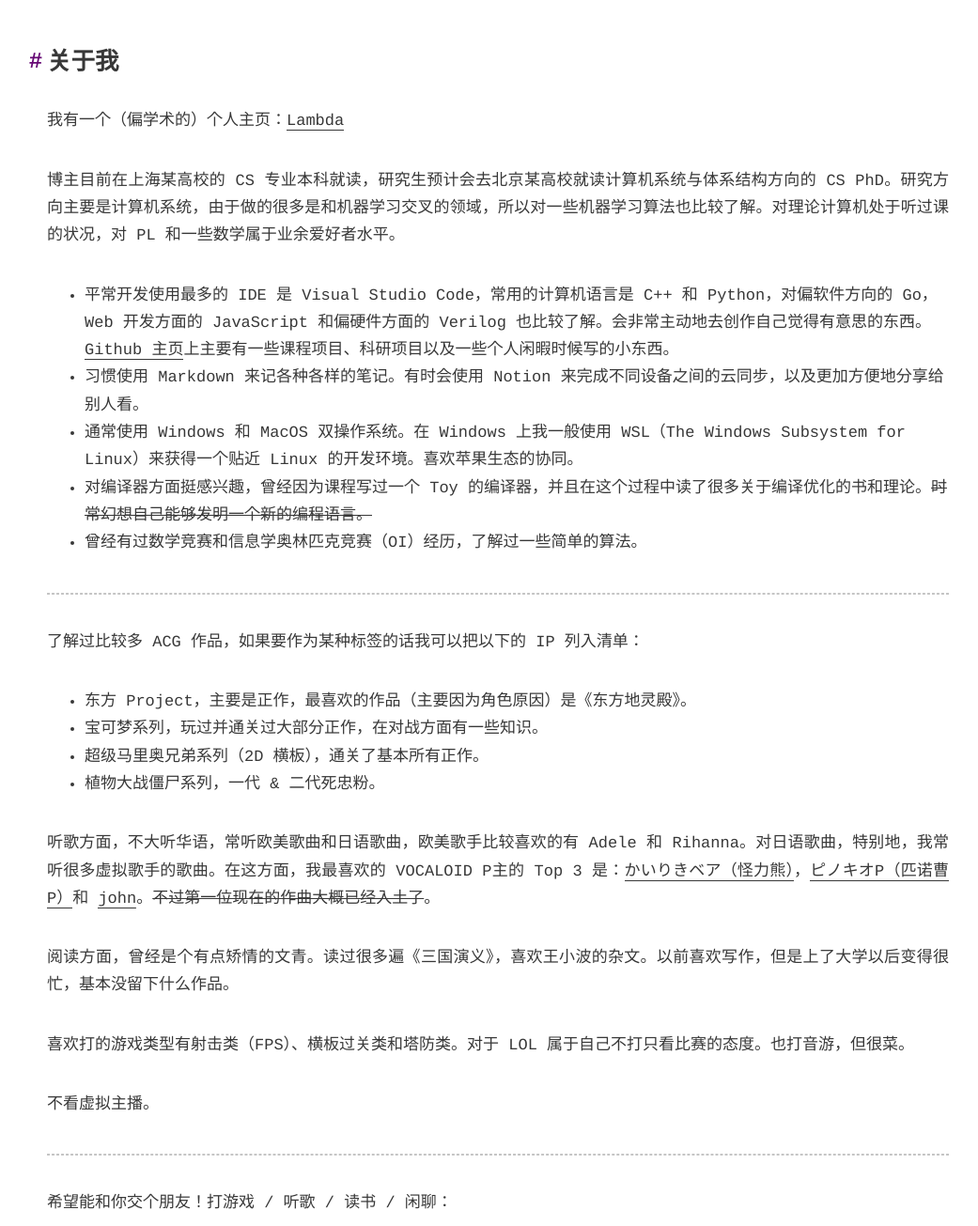
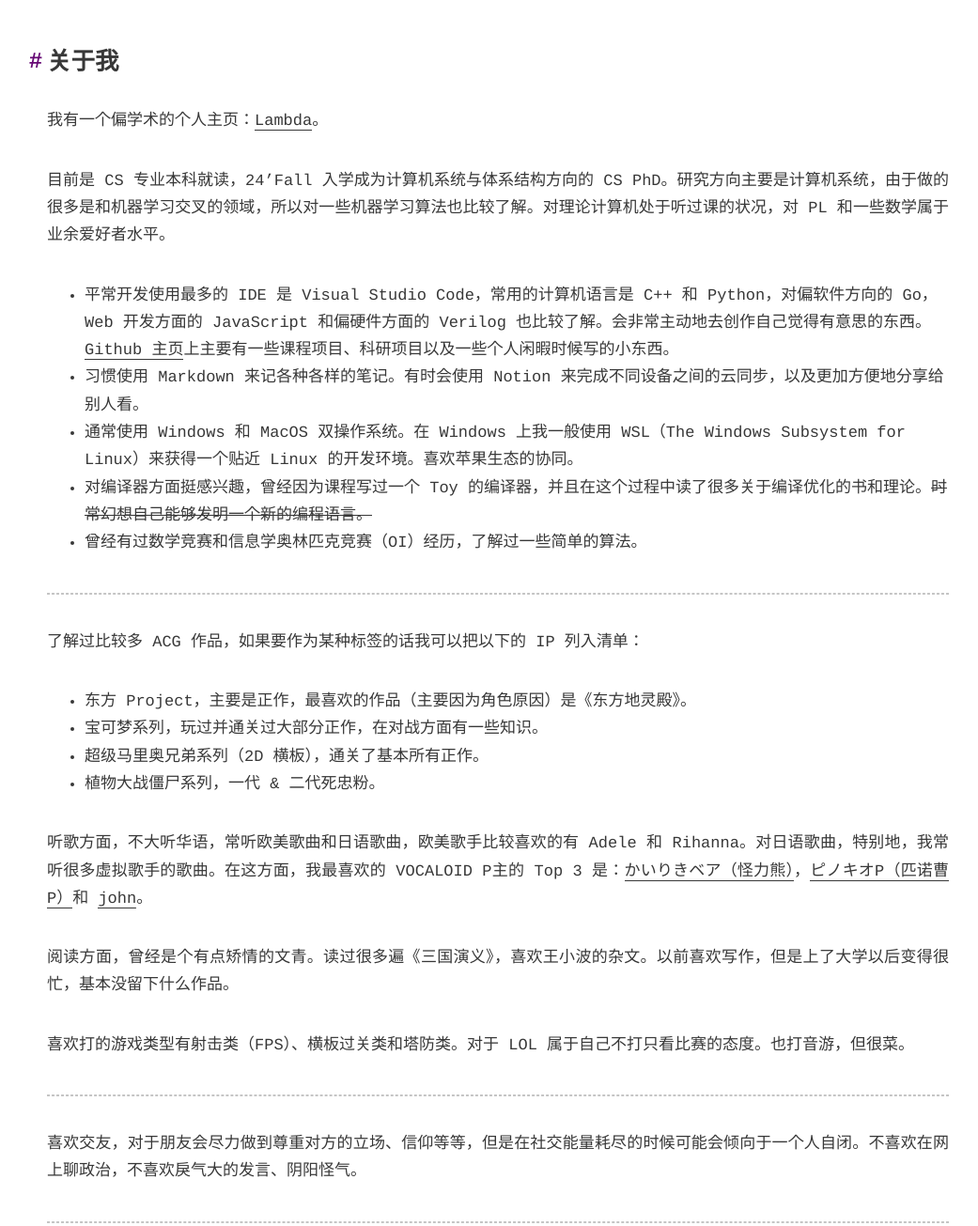
Before and after one commit to SiriusNEO/siriusneo.github.io, a plain HTML site: page about/index.html in a window 1280 px wide. Shown: the part 1020-2325 px from the top of the page at 94% size, without its empty margins (110-1151 px from the left). Drawn offline with nearby package versions, Linux system fonts and the light colour scheme; some packages are replaced by stand-ins of ours; a script that the page names is missing.

Commit message:
Site updated: 2024-04-11 16:47:54

```diff
--- a/about/index.html
+++ b/about/index.html
@@ -14,7 +14,7 @@
 <meta property="og:description" content="感谢你拜访度量空间！ 关于本站本站为博主的个人博客，名字 Metric Space 取自数学中的度量空间。取这个名字的原因大概有：  博主很喜欢数学，特别是测度论这一块 “度量空间” 名字中的 ”空间“ 使其本身很适合作为一个博客的名称（类比 QQ 空间？）。 ”度量“ 二字其实也有一些意思。字面上来看，它指的是一个类似距离的概念。在世界上，人与人之间都是存在距离的，用 EVA 中的词来说就是「心">
 <meta property="og:locale" content="en_US">
 <meta property="article:published_time" content="2020-11-18T17:55:00.000Z">
-<meta property="article:modified_time" content="2024-01-13T14:48:03.252Z">
+<meta property="article:modified_time" content="2024-04-11T08:44:04.759Z">
 <meta property="article:author" content="Chaofan">
 <meta name="twitter:card" content="summary">
 
@@ -119,8 +119,8 @@
 <p>这个站经历了一次搬迁。之前它还不叫 Metric Space，而是有一个有点文青（<del>小学生</del>）的名字：”没有风经过的旅店“。原先它部署在我的腾讯云 Lighthouse Wordpress 镜像，主题是 WP 中免费的 <a target="_blank" rel="noopener" href="https://github.com/C3604/Akina">Akina</a>，建站于 2020 年末，等一系列手续通过之后与2021年1月14日上线（即第一篇 Hello World 发表的时间）。</p>
 <p>后面它换成了 Github Pages + Hexo 的方案（也就是现在的样子），名字也改成了 Metric Space。主题换成了 Hexo 的 <a target="_blank" rel="noopener" href="https://github.com/probberechts/hexo-theme-cactus">Cactus</a>。搬迁于2023年10月9日，差不多隔了快 3 年吧。</p>
 <p>我会不定期（有时可能几个月都不更新）在这个地方发一些关于学习生活的文章，以及从别的创作平台（知乎、豆瓣等）搬运我的文章到这里。这个站的文章暂时不打 Tag，而是用 Category 进行分类。我用游戏《东方 Project》里的角色 ”<a target="_blank" rel="noopener" href="https://thwiki.cc/%E7%BA%AF%E7%8B%90">纯狐</a>“ 的符卡名来为不同的文章分类命名，详情请查看主页的 Category 一栏。</p>
-<h2 id="关于我"><a href="#关于我" class="headerlink" title="关于我"></a>关于我</h2><p>我有一个（偏学术的）个人主页：<a target="_blank" rel="noopener" href="http://chaofanlin.com/">Lambda</a></p>
-<p>博主目前在上海某高校的 CS 专业本科就读，研究生预计会去北京某高校就读计算机系统与体系结构方向的 CS PhD。研究方向主要是计算机系统，由于做的很多是和机器学习交叉的领域，所以对一些机器学习算法也比较了解。对理论计算机处于听过课的状况，对 PL 和一些数学属于业余爱好者水平。</p>
+<h2 id="关于我"><a href="#关于我" class="headerlink" title="关于我"></a>关于我</h2><p>我有一个偏学术的个人主页：<a target="_blank" rel="noopener" href="http://chaofanlin.com/">Lambda</a>。</p>
+<p>目前是 CS 专业本科就读，24’Fall 入学成为计算机系统与体系结构方向的 CS PhD。研究方向主要是计算机系统，由于做的很多是和机器学习交叉的领域，所以对一些机器学习算法也比较了解。对理论计算机处于听过课的状况，对 PL 和一些数学属于业余爱好者水平。</p>
 <ul>
 <li>平常开发使用最多的 IDE 是 Visual Studio Code，常用的计算机语言是 C++ 和 Python，对偏软件方向的 Go，Web 开发方面的 JavaScript 和偏硬件方面的 Verilog 也比较了解。会非常主动地去创作自己觉得有意思的东西。<a target="_blank" rel="noopener" href="https://github.com/siriusneo">Github 主页</a>上主要有一些课程项目、科研项目以及一些个人闲暇时候写的小东西。</li>
 <li>习惯使用 Markdown 来记各种各样的笔记。有时会使用 Notion 来完成不同设备之间的云同步，以及更加方便地分享给别人看。</li>
@@ -136,10 +136,11 @@
 <li>超级马里奥兄弟系列（2D 横板），通关了基本所有正作。</li>
 <li>植物大战僵尸系列，一代 &amp; 二代死忠粉。</li>
 </ul>
-<p>听歌方面，不大听华语，常听欧美歌曲和日语歌曲，欧美歌手比较喜欢的有 Adele 和 Rihanna。对日语歌曲，特别地，我常听很多虚拟歌手的歌曲。在这方面，我最喜欢的 VOCALOID P主的 Top 3 是：<a target="_blank" rel="noopener" href="https://vocaloid.fandom.com/wiki/Kairiki_Bear">かいりきベア（怪力熊）</a>，<a target="_blank" rel="noopener" href="https://pinocchiop.com/">ピノキオP（匹诺曹P）</a>和 <a target="_blank" rel="noopener" href="https://vocaloid.fandom.com/wiki/John">john</a>。<del>不过第一位现在的作曲大概已经入土了</del>。</p>
+<p>听歌方面，不大听华语，常听欧美歌曲和日语歌曲，欧美歌手比较喜欢的有 Adele 和 Rihanna。对日语歌曲，特别地，我常听很多虚拟歌手的歌曲。在这方面，我最喜欢的 VOCALOID P主的 Top 3 是：<a target="_blank" rel="noopener" href="https://vocaloid.fandom.com/wiki/Kairiki_Bear">かいりきベア（怪力熊）</a>，<a target="_blank" rel="noopener" href="https://pinocchiop.com/">ピノキオP（匹诺曹P）</a>和 <a target="_blank" rel="noopener" href="https://vocaloid.fandom.com/wiki/John">john</a>。</p>
 <p>阅读方面，曾经是个有点矫情的文青。读过很多遍《三国演义》，喜欢王小波的杂文。以前喜欢写作，但是上了大学以后变得很忙，基本没留下什么作品。</p>
 <p>喜欢打的游戏类型有射击类（FPS）、横板过关类和塔防类。对于 LOL 属于自己不打只看比赛的态度。也打音游，但很菜。</p>
-<p>不看虚拟主播。</p>
+<hr>
+<p>喜欢交友，对于朋友会尽力做到尊重对方的立场、信仰等等，但是在社交能量耗尽的时候可能会倾向于一个人自闭。不喜欢在网上聊政治，不喜欢戾气大的发言、阴阳怪气。</p>
 <hr>
 <p>希望能和你交个朋友！打游戏 / 听歌 / 读书 / 闲聊：</p>
 <ul>
```
